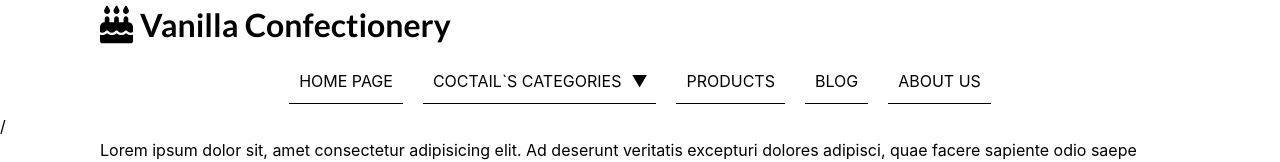
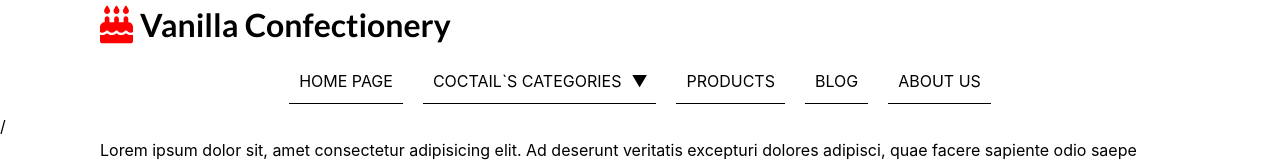
Before and after one commit to RomanMelnyk909/group-project, a React (Create React App) app: page / in a window 1280 px wide. Shown: the top 162 px of the page. Built offline with nearby package versions, Linux system fonts and the light colour scheme.

Commit message:
rework svg color

```diff
--- a/src/components/Logo/logo.css
+++ b/src/components/Logo/logo.css
@@ -11,4 +11,5 @@
 .svg{
     margin-right: 7px;
     cursor: pointer;
+    fill: red;
 }
```
